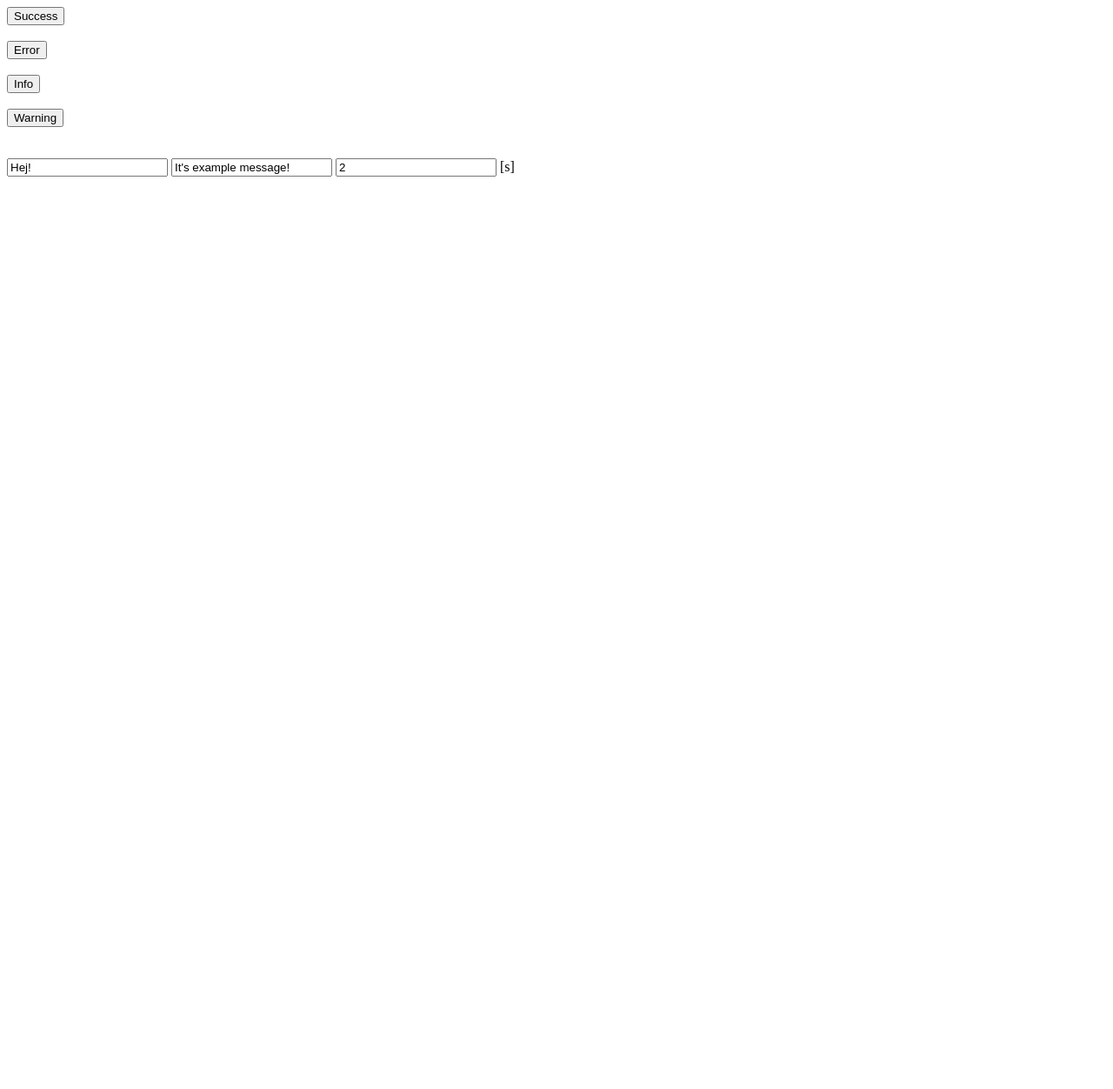
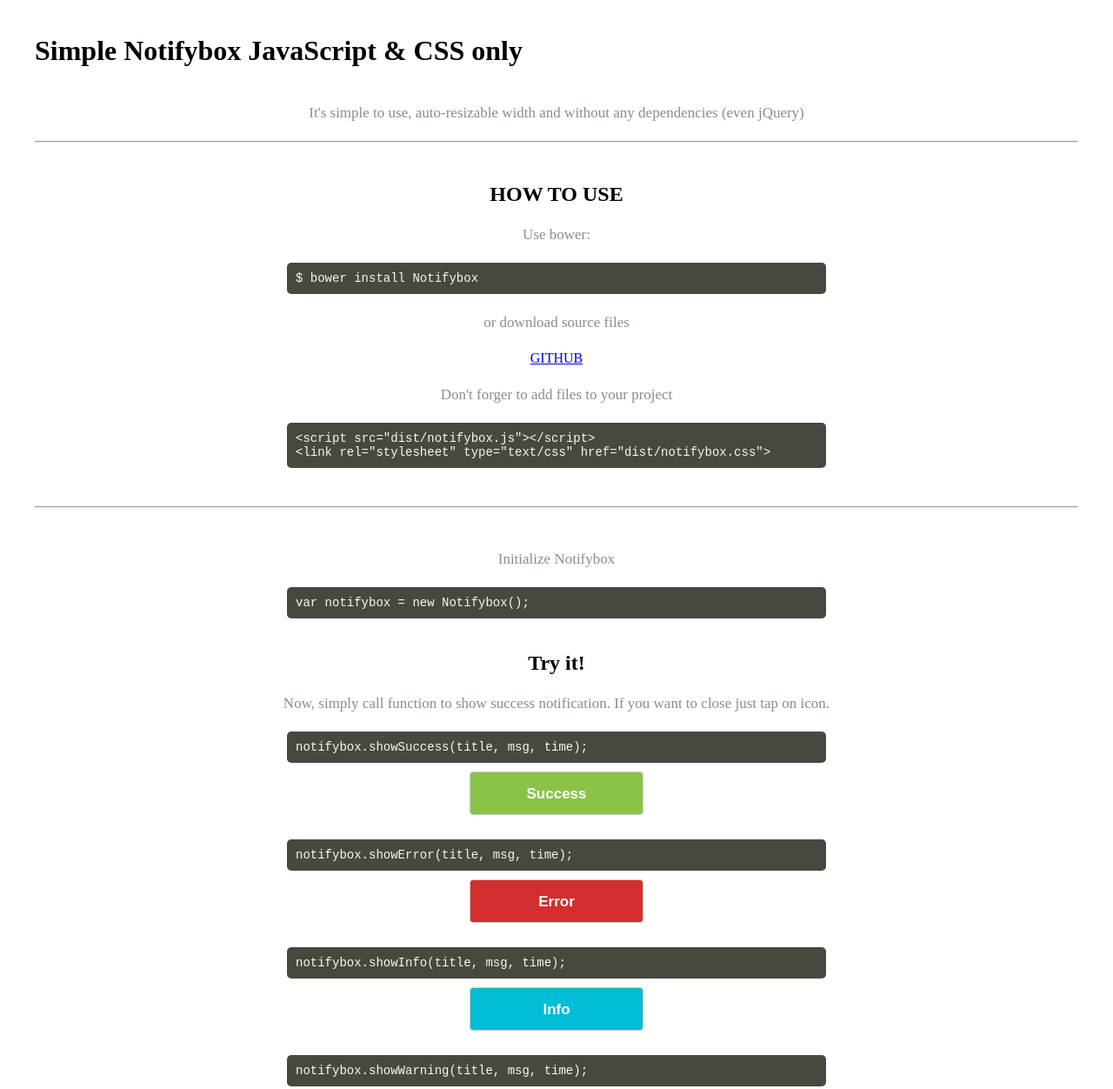
Before and after one commit to DQ92/Notifybox, a plain HTML site: page index.html in a window 1280 px wide. Shown: the top 1252 px of the page at 87% size. Before the commit the page ends 800 px from the top, so only its background shows below. Drawn offline with Linux system fonts and the light colour scheme.

Commit message:
main view

```diff
--- a/index.html
+++ b/index.html
@@ -4,32 +4,85 @@
     <meta charset="UTF-8">
     <meta name="viewport" content="width=device-width, initial-scale=1.0">
 
-    <link rel="stylesheet" href="src/notifybox.css" />
+    <link rel="stylesheet" href="src/notifybox.css"/>
+    <link rel="stylesheet" href="src/app.css"/>
 
     <title>Notifybox</title>
 </head>
 <body>
 
-<button type="button" class="button success" onclick="show('success')"> Success </button><br><br>
-<button type="button" class="button error" onclick="show('error')"> Error </button><br><br>
-<button type="button" class="button info" onclick="show('info')"> Info </button><br><br>
-<button type="button" class="button warning" onclick="show('warning')"> Warning </button><br><br><br>
+<h1>Simple Notifybox JavaScript & CSS only</h1>
+
+<div class="container">
+    <p>It's simple to use, auto-resizable width and without any dependencies (even jQuery)</p>
+    <hr>
+    <br>
+
+    <h2>HOW TO USE</h2>
+    <p>Use bower:</p>
+    <pre>$ bower install Notifybox </pre>
+
+    <p>or download source files</p>
+    <a href="http://www.github.com/DQ92/Notifybox">GITHUB</a>
+
+    <br>
+    <p>Don't forger to add files to your project</p>
+<pre>
+    <<span>script</span> src="dist/notifybox.js"><<span>/</span><span>script></span>
+    <<span>link</span> rel="stylesheet" type="text/css" href="dist/notifybox.css">
+</pre>
+    </br>
+    </br>
+    <hr>
+    </br>
+
+    <p>Initialize Notifybox</p>
+    <pre>var notifybox = new Notifybox(); </pre>
+    <br>
+
+    <h2>Try it!</h2>
+
+    <p>Now, simply call function to show success notification. If you want to close just tap on icon.</p>
+    <pre>notifybox.showSuccess(title, msg, time);</pre>
+    <button type="button" class="button success" onclick="show('success')"> Success</button>
+    <br><br>
+
+    <pre>notifybox.showError(title, msg, time);</pre>
+    <button type="button" class="button error" onclick="show('error')"> Error</button>
+    <br><br>
+
+    <pre>notifybox.showInfo(title, msg, time);</pre>
+    <button type="button" class="button info" onclick="show('info')"> Info</button>
+    <br><br>
+
+    <pre>notifybox.showWarning(title, msg, time);</pre>
+    <button type="button" class="button warning" onclick="show('warning')"> Warning</button>
+    <br><br><br>
 
 
-<input id="inp" class="input" type="text" value="Hej!"/>
-<input id="msg" class="input" type="text" value="It's example message!"/>
-<input id="timer" class="input" type="number" value="2"/> [s]
+    <h3>You can pass own title, message and duration time <i>(default 2000 [ms])</i></h3>
+
+
+    <h3>Title</h3>
+    <input id="inp" class="input" type="text" value="Hej!"/>
+
+    <h4>Message</h4>
+    <input id="msg" class="input" type="text" value="It's example message!"/>
+
+    <h4>Delay</h4>
+    <input id="timer" class="input" type="number" value="2"/> [s]
+</div>
 
 <script src="src/notifybox.js" type="text/javascript"></script>
 <script type="text/javascript">
     var n = new Notifybox();
 
-    function show (name) {
+    function show(name) {
         var title = document.getElementById("inp").value;
         var msg = document.getElementById("msg").value;
         var time = document.getElementById("timer").value * 1000;
 
-        switch(name){
+        switch (name) {
             case 'success':
                 n.showSuccess(title, msg, time);
                 break;
--- /dev/null
+++ b/src/app.css
@@ -0,0 +1,76 @@
+body {
+    /*color: #2d2d2d;*/
+    margin: 10px auto;
+    padding: 0 40px;
+}
+
+.container {
+    text-align: center;
+}
+
+p {
+    margin: 20px auto;
+    font-size: 17px;
+    font-weight: 300;
+    color: #848D94;
+    line-height: 25px;
+}
+
+h1 {
+    margin: 40px auto;
+}
+
+h3 {
+    text-align: center;
+}
+
+.button {
+    text-align: center;
+    width: 200px;
+    height: 50px;
+    margin: 10px;
+    color: white;
+    border: 1px solid #ccc;
+    font-size: 17px;
+    font-weight: 700;
+    border-radius: 4px;
+    padding: 15px 35px;
+    cursor: pointer;
+}
+
+.input {
+    width: 250px;
+    height: 20px;
+    padding: 10px;
+    margin: 10px;
+}
+
+.success {
+    background: #8BC349;
+}
+
+.info {
+    background: #00BCD4;
+}
+
+
+.warning {
+    background: #FFC10D;
+}
+
+
+.error {
+    background: #D32E2E;
+}
+
+pre {
+    background-color: #49483e;
+    color: #f8f8f2;
+    padding: 10px;
+    border-radius: 5px;
+    white-space: pre-line;
+    text-align: left;
+    font-size: 14px;
+    max-width: 600px;
+    margin: 0 auto;
+}
```
